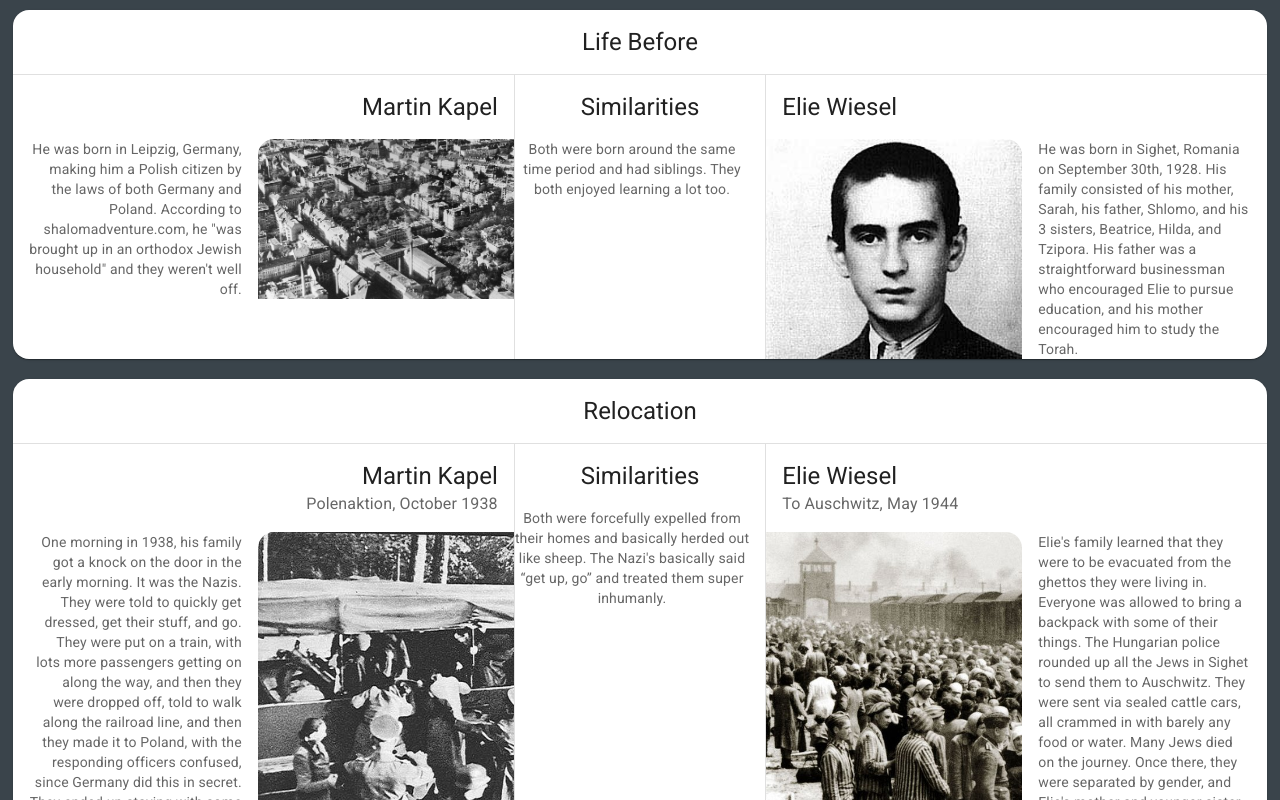
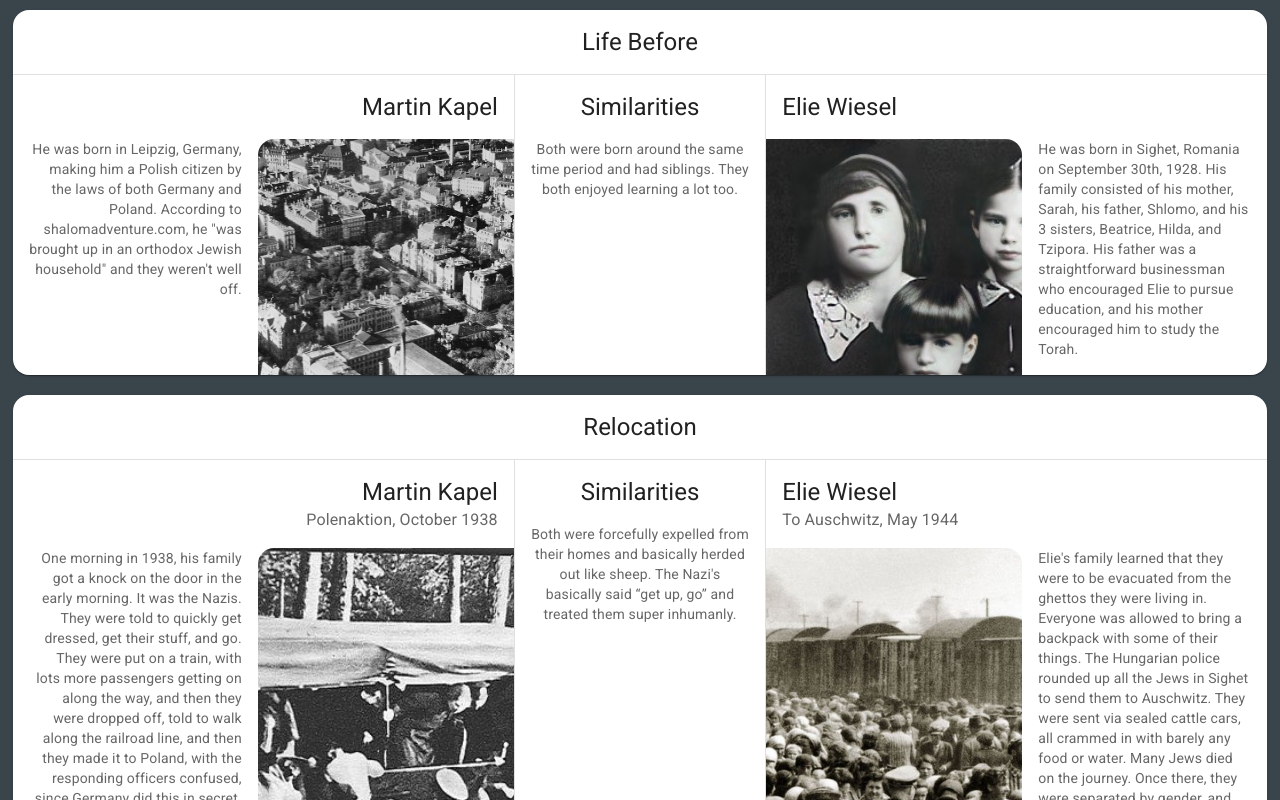
Before and after one commit to isteiger/overkillenglish2022, a React (Create React App) app: page / in a window 1280 px wide. Shown: the part 3420-4220 px from the top of the page. Built offline with nearby package versions, Linux system fonts and the light colour scheme.

Commit message:
fdfgdfsg

```diff
--- a/src/App.jsx
+++ b/src/App.jsx
@@ -89,7 +89,7 @@ function App() {
                 <InfoElement title="Life Before"
                     kdescription="He was born in Leipzig, Germany, making him a Polish citizen by the laws of both Germany and Poland.
                     According to shalomadventure.com, he &quot;was brought up in an orthodox Jewish household&quot; and they weren't well off. " kimg="/images/Leipzig1930.jpg" kimgalt="Leipzig, 1930"
-                    wdescription="He was born in Sighet, Romania on September 30th, 1928. His family consisted of his mother, Sarah, his father, Shlomo, and his 3 sisters, Beatrice, Hilda, and Tzipora. His father was a straightforward businessman who encouraged Elie to pursue education, and his mother encouraged him to study the Torah." wimg="/images/elieYoung.jpg" wimgalt="Young Elie Wiesel"
+                    wdescription="He was born in Sighet, Romania on September 30th, 1928. His family consisted of his mother, Sarah, his father, Shlomo, and his 3 sisters, Beatrice, Hilda, and Tzipora. His father was a straightforward businessman who encouraged Elie to pursue education, and his mother encouraged him to study the Torah." wimg="/images/elieWiesel.jpg" wimgalt="Young Elie Wiesel"
                     similarities="Both were born around the same time period and had siblings. They both enjoyed learning a lot too." />
             </div>
 
@@ -104,7 +104,7 @@ function App() {
                 <InfoElement title="Place of Survival Experiences"
 
                     ksubheader="Poland, October 1938" kdescription="Continuing from before, Martin, his mother, and his sister were forced to walk along railroad tracks with a bunch of other people until they were in Poland, where authorities were confused. He next went to his relatives temporarily in Kraków, since they had nowhere else to stay. After that, they found a place to stay with their other relatives in Brzesko, a small village without many things like gas and water supply. His mother managed to get him and his sister a spot on a Kindertransport to England. None of his family in Poland survived the war." kimg="/images/polenaktion3.jpeg" kimgalt="Polenaktion"
-                    wsubheader="Auschwitz & Buchenwald, May 1944 - April 11th, 1945" wdescription="After surviving the intial selection, Elie and his father stuck together and were sent to work. Work was all they ever did. So many traumatic experiences happened there, from witnessing people getting shot on the spot, to people fighting and killing each other for food. When the Allies were getting closer to Auschwitz, Elie had been in the infirmary, and thought that if he stayed he would die, so he decided to evacuate to Buchenwald. Had he stayed, he would have been liberated. At Buchenwald, his father dies of dysentary caught from the long and grueling journey to the new camp. Later on, Elie is liberated by the Americans in April 1945." wimg="/images/auschwitzPrisoners.webp" wimgalt="Auschwitz Prisoners"
+                    wsubheader="Auschwitz & Buchenwald, May 1944 - April 11th, 1945" wdescription="After surviving the intial selection, Elie and his father stuck together and were sent to work. Work was all they ever did. So many traumatic experiences happened there, from witnessing people getting shot on the spot, to people fighting and killing each other for food. When the Allies were getting closer to Auschwitz, Elie had been in the infirmary, and thought that if he stayed he would die, so he decided to evacuate to Buchenwald. Had he stayed, he would have been liberated. At Buchenwald, his father dies of dysentary caught from the long and grueling journey to the new camp. Later on, Elie is liberated by the Americans in April 1945." wimg="/images/auschwitzprisoners.webp" wimgalt="Auschwitz Prisoners"
                     similarities="This could not be more different. Martin was not sent to a concentration camp and instead he was just sent to Poland, so you could say he had it a lot easier, but you also have to remember that what he went through is still unacceptable. " />
             </div>
             <div className="card">
--- a/src/InfoElement.jsx
+++ b/src/InfoElement.jsx
@@ -1,4 +1,4 @@
-import { Card, CardHeader, CardMedia, Divider, Typography } from "@mui/material";
+import { Card, CardHeader, Divider, Typography } from "@mui/material";
 
 export default function InfoElement(props) {
 
@@ -10,11 +10,11 @@ export default function InfoElement(props) {
                 <div style={{ width: "40%" }} >
                     {props.ksubheader ? <CardHeader title="Martin Kapel" subheader={props.ksubheader} style={{ textAlign: "right" }} /> : <CardHeader title="Martin Kapel" style={{ textAlign: "right" }} />}
 
-                    <div style={{ display: "flex", height: "inherit" }}>
-                        <Typography variant="body2" color="text.secondary" style={{ marginLeft: "1rem", flexGrow: "1", textAlign: "right" }}>
+                    <div style={{ display: "flex", height: "100%" }}>
+                        <Typography variant="body2" color="text.secondary" style={{ paddingBottom: "16px", marginLeft: "1rem", flexGrow: "1", textAlign: "right" }}>
                             {props.kdescription}
                         </Typography>
-                        <div style={{ marginLeft: "1rem", borderTopLeftRadius: "1rem", flexBasis: "20vw", flexGrow: 0, flexShrink: 0, backgroundImage: `url('${props.kimg}')`, backgroundSize: "cover" }}>
+                        <div style={{ backgroundPosition: "center", marginLeft: "1rem", borderTopLeftRadius: "1rem", flexBasis: "20vw", flexGrow: 0, flexShrink: 0, backgroundImage: `url('${props.kimg}')`, backgroundSize: "cover" }}>
 
                         </div>
                         {/*
@@ -30,7 +30,7 @@ export default function InfoElement(props) {
 
                 <div style={{ width: "20%", borderRight: "thin solid rgba(0, 0, 0, 0.12)", borderLeft: "thin solid rgba(0, 0, 0, 0.12)" }}>
                     <CardHeader title="Similarities" style={{ textAlign: "center" }} />
-                    <Typography variant="body2" color="text.secondary" style={{ marginRight: "1rem", textAlign: "center" }}>
+                    <Typography variant="body2" color="text.secondary" style={{ marginLeft: "16px", marginRight: "16px", textAlign: "center" }}>
                         {props.similarities}
                     </Typography>
                 </div>
@@ -38,12 +38,12 @@ export default function InfoElement(props) {
 
                 <div style={{ width: "40%" }}>
                     {props.wsubheader ? <CardHeader title="Elie Wiesel" subheader={props.wsubheader} /> : <CardHeader title="Elie Wiesel" />}
-                    <div style={{ display: "flex", height: "inherit" }}>
-                        <div style={{ marginRight: "1rem", borderTopRightRadius: "1rem", flexBasis: "20vw", flexGrow: 0, flexShrink: 0, backgroundImage: `url('${props.wimg}')`, backgroundSize: "cover" }}>
+                    <div style={{ display: "flex", height: "100%" }}>
+                        <div style={{ backgroundPosition: "center", marginRight: "1rem", borderTopRightRadius: "1rem", flexBasis: "20vw", flexGrow: 0, flexShrink: 0, backgroundImage: `url('${props.wimg}')`, backgroundSize: "cover" }}>
 
                         </div>
 
-                        <Typography variant="body2" color="text.secondary" style={{ marginRight: "1rem" }}>
+                        <Typography variant="body2" color="text.secondary" style={{ marginRight: "1rem", paddingBottom: "16px" }}>
                             {props.wdescription}
                         </Typography>
                     </div>
```
Also changed, not shown: public/images/auschwitzprisoners.png (added), public/images/elieWiesel.jpg (added).
